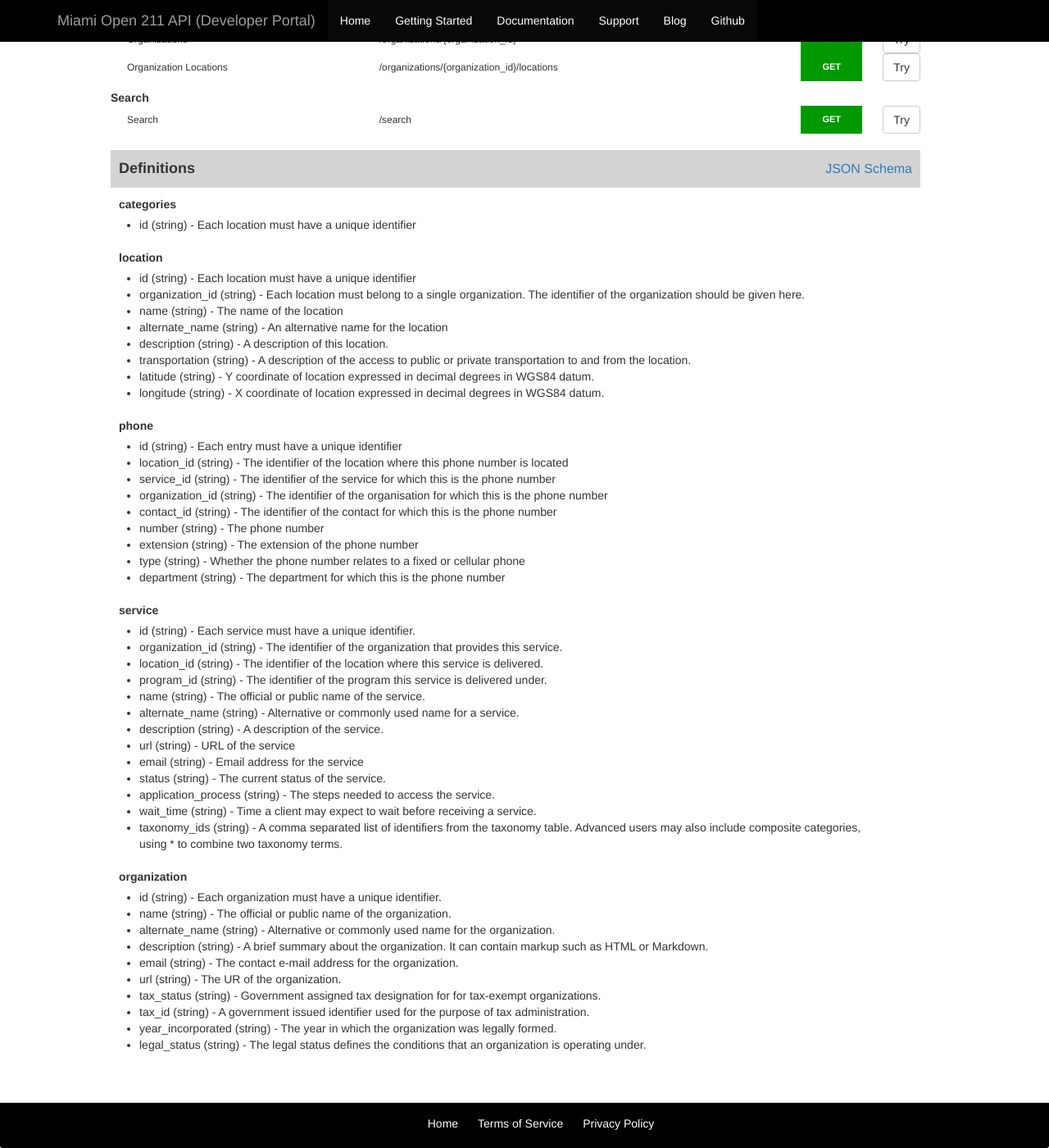
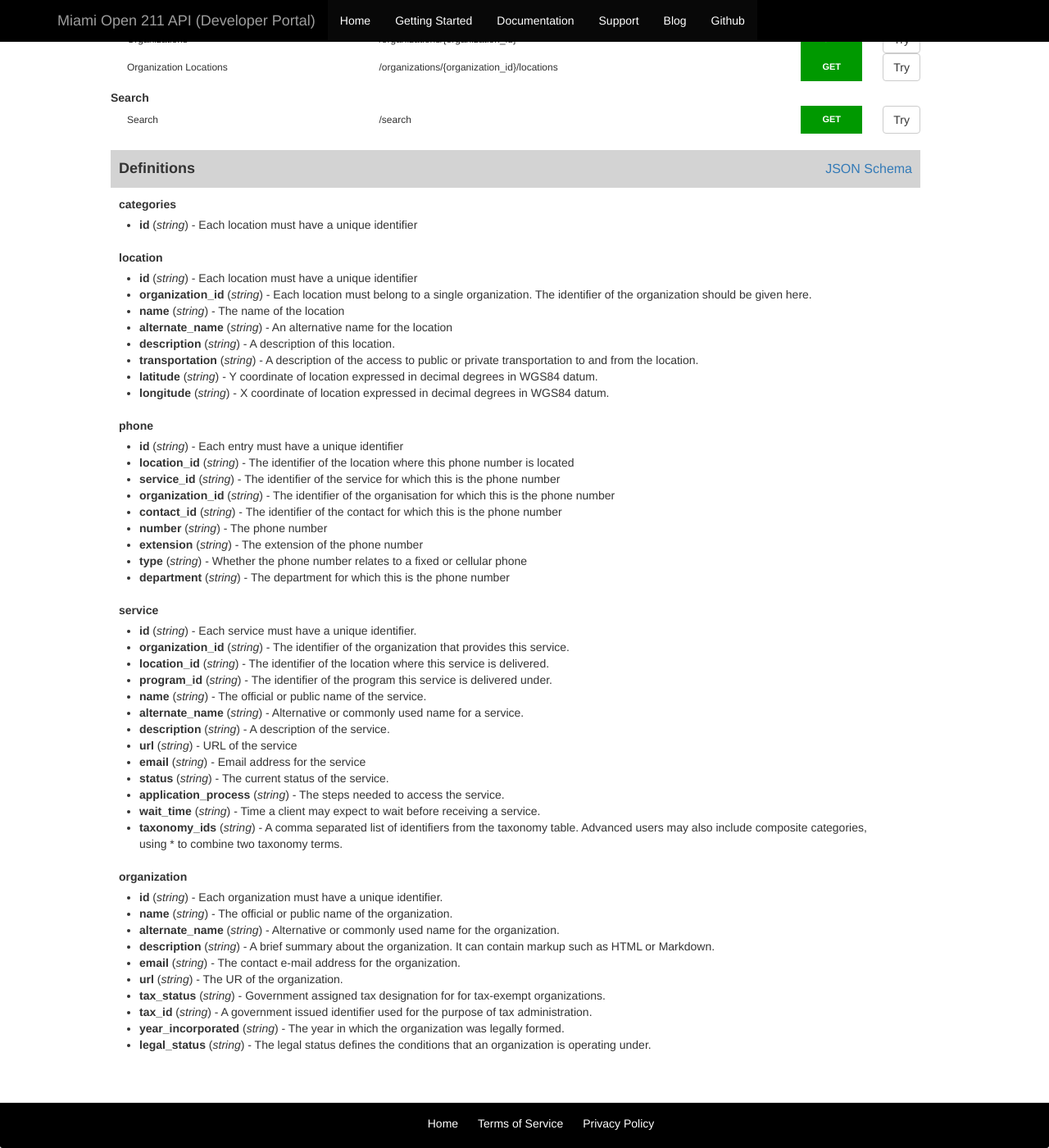
Before and after one commit to xrysanthos/developer-portal, a Jekyll site: the page built from documentation/index.html, in a window 1280 px wide and 1400 px high, scrolled down 500 px. Shown: the whole window at 82% size. Built offline with Jekyll 4.4.1, drawn with Linux system fonts in a browser that asks for light colours; nearby versions of some CDN libraries; library files that are not in the unit come from our copies.

Commit message:
add some formatting

```diff
--- a/documentation/index.html
+++ b/documentation/index.html
@@ -564,7 +564,7 @@
                                 <ul style='padding-left: 25px; margin-top:5px;'>
                                   {% for property in fields.properties %}
                                     {% assign property_name = property[0] %}
-                                    <li>{{ property_name }} ({{ property[1]["type"] }}) - {{ property[1]["description"] }}</li>
+                                    <li><strong>{{ property_name }}</strong> (<em>{{ property[1]["type"] }}</em>) - {{ property[1]["description"] }}</li>
                                   {% endfor %}
                                 </ul>
                               </td>
```
